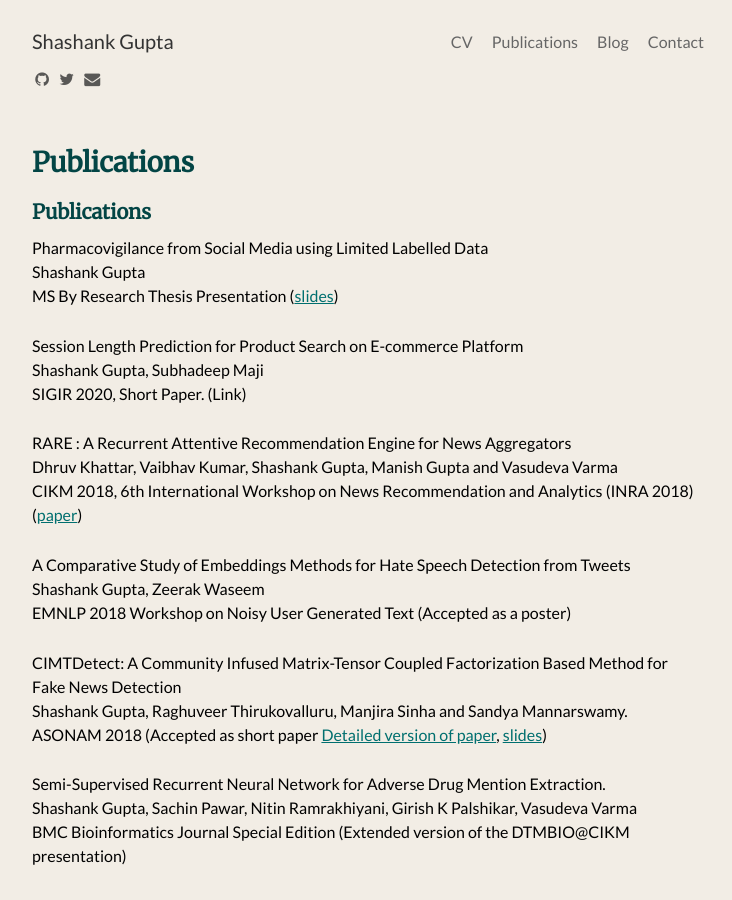
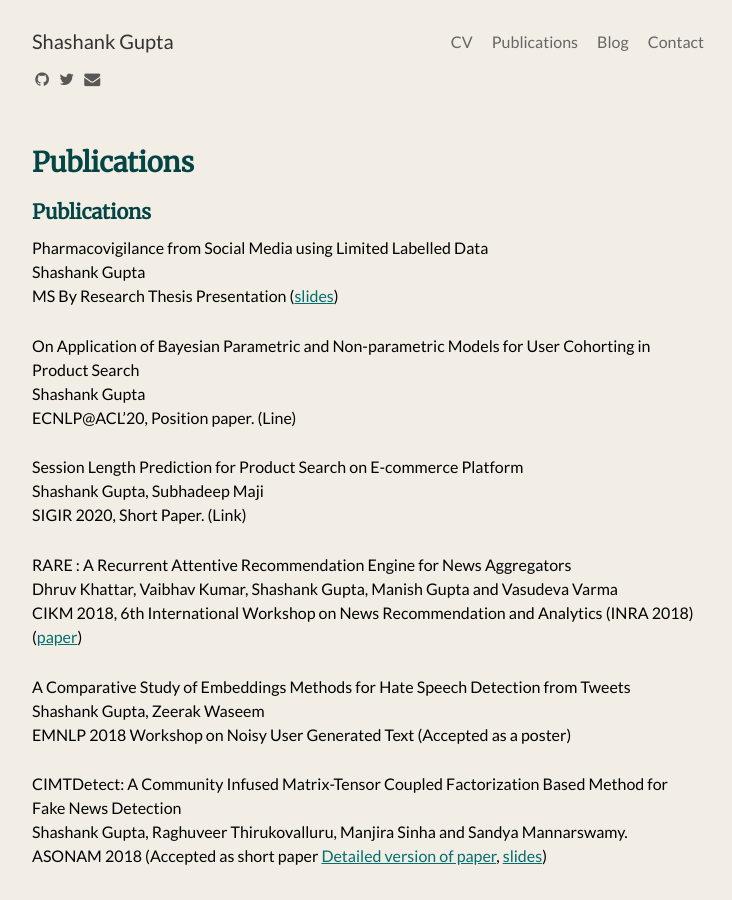
Before and after one commit to shashankg7/shashankg7.github.io, a Jekyll site: the page built from publications.md, in a window 1280 px wide and 900 px high. Shown: the whole window, without its empty margins (272-1004 px from the left). Built offline with Jekyll 4.4.1, drawn with Linux system fonts in a browser that asks for light colours; nearby versions of some CDN libraries; our own code applies the rules of GitHub Pages for plain Markdown files.

Commit message:
Update publications.md

```diff
--- a/publications.md
+++ b/publications.md
@@ -9,6 +9,10 @@
 Pharmacovigilance from Social Media using Limited Labelled Data <br>
 Shashank Gupta <br>
 MS By Research Thesis Presentation ([slides](https://docs.google.com/presentation/d/1AKmJHZq322eLeJgI0mvvMKQBG1kluLK0KKuMY5eiykc/edit#slide=id.p))
+
+On Application of Bayesian Parametric and Non-parametric Models for User Cohorting in Product Search <br>
+Shashank Gupta <br>
+ECNLP@ACL'20, Position paper. (Line)
 
 Session Length Prediction for Product Search on E-commerce Platform <br>
 Shashank Gupta, Subhadeep Maji <br>
```
